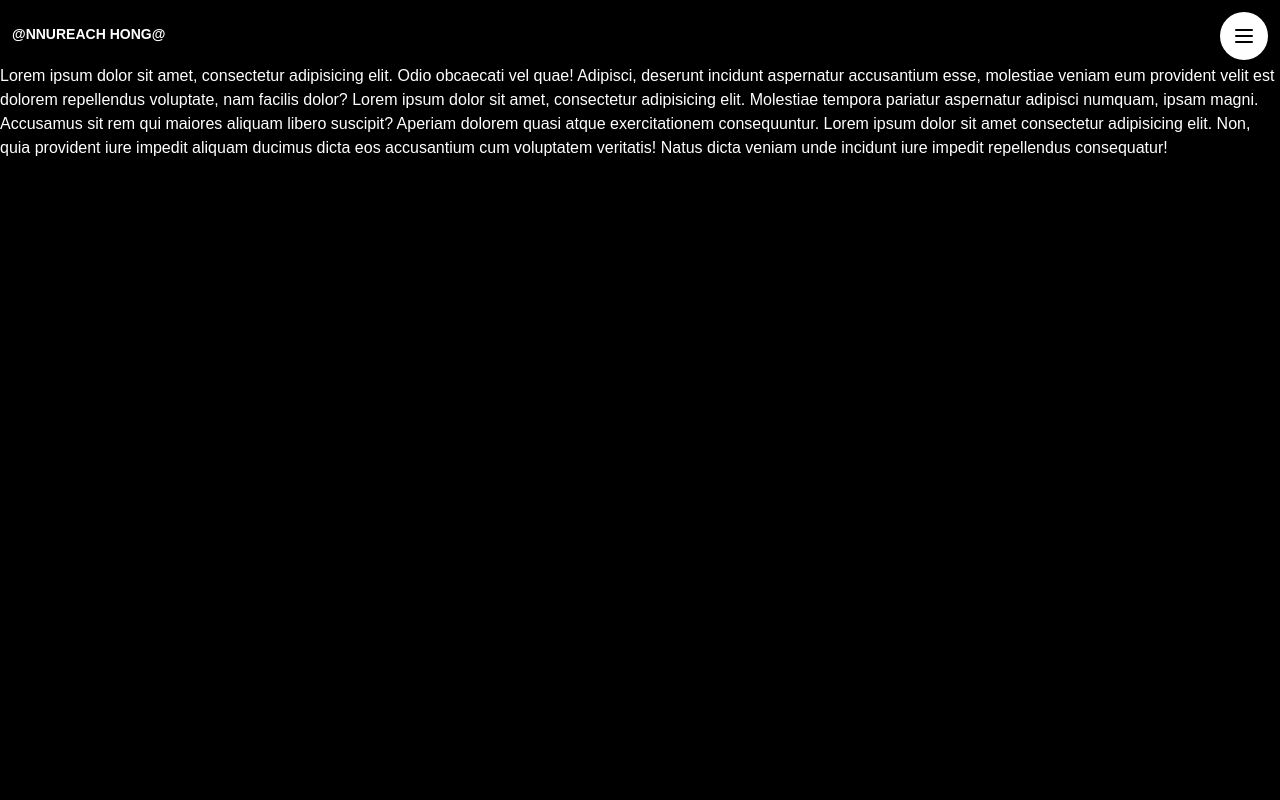
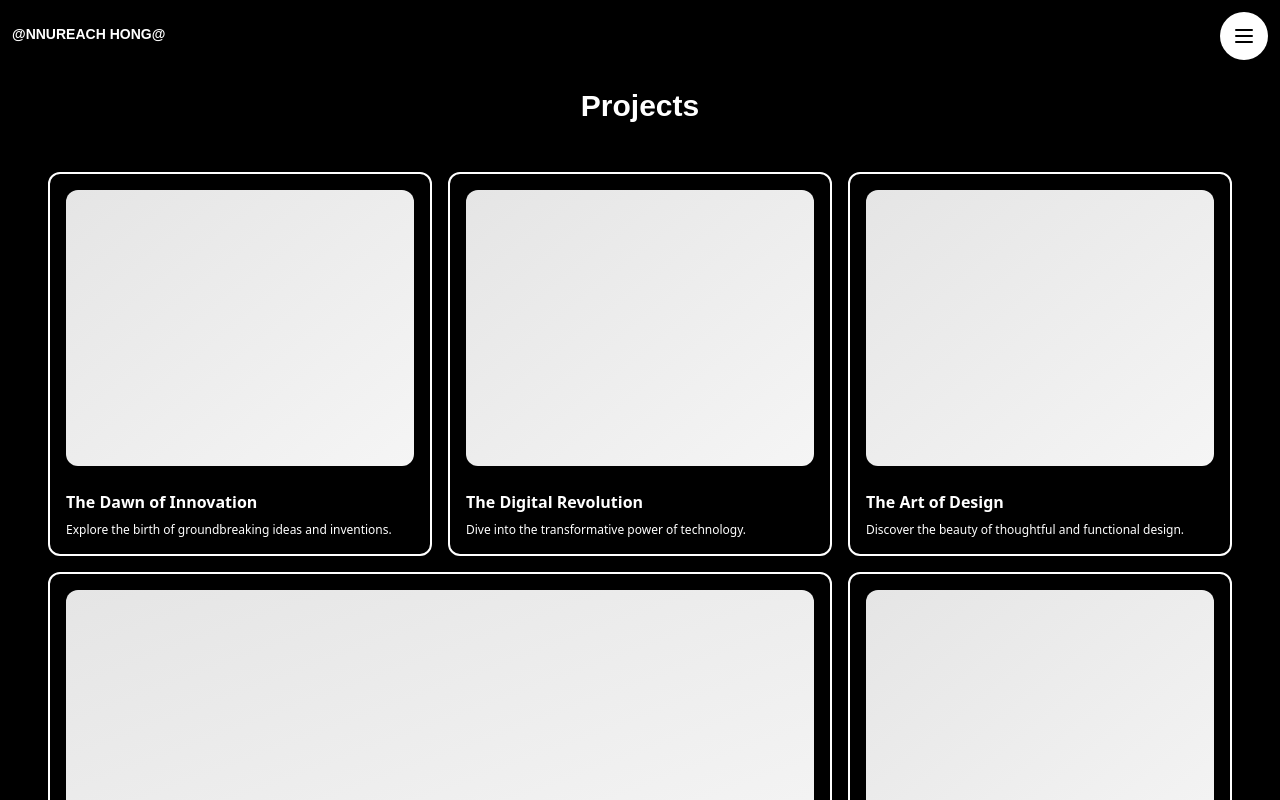
Before and after one commit to NuReach/MY-PORTFOLIO, a Next.js app: page /project in a window 1280 px wide. Shown: the top 800 px of the page. Built offline with nearby package versions, Linux system fonts and the light colour scheme; a web font is replaced by a local one; what @designbycode/tailwindcss-text-stroke would draw is missing.

Commit message:
update animation

```diff
--- a/src/app/project/page.tsx
+++ b/src/app/project/page.tsx
@@ -1,5 +1,7 @@
-import Navbar from '@/components/Navbar'
+'use client';
+import { BentoGridDemo } from '@/components/BentoGridDemo'
 import NavbarTwo from '@/components/NavbarTwo'
+import { motion } from 'framer-motion'
 import React from 'react'
 
 export default function Page() {
@@ -8,11 +10,16 @@ export default function Page() {
       <div>
         <NavbarTwo   />
       </div>
-      <p>
-        Lorem ipsum dolor sit amet, consectetur adipisicing elit. Odio obcaecati vel quae! Adipisci, deserunt incidunt aspernatur accusantium esse, molestiae veniam eum provident velit est dolorem repellendus voluptate, nam facilis dolor?
-        Lorem ipsum dolor sit amet, consectetur adipisicing elit. Molestiae tempora pariatur aspernatur adipisci numquam, ipsam magni. Accusamus sit rem qui maiores aliquam libero suscipit? Aperiam dolorem quasi atque exercitationem consequuntur.
-        Lorem ipsum dolor sit amet consectetur adipisicing elit. Non, quia provident iure impedit aliquam ducimus dicta eos accusantium cum voluptatem veritatis! Natus dicta veniam unde incidunt iure impedit repellendus consequatur!
-      </p>
+      <motion.div
+         initial ={{y:-100}}
+         animate = {{y:0}}
+         transition={{duration: 1,type:"spring",damping:6}}
+      className='w-full items-center justify-center flex mt-6'>
+        <p className='font-bold text-3xl'>Projects</p>
+      </motion.div>
+      <div>
+        <BentoGridDemo />
+      </div>
     </div>
   )
 }
--- /dev/null
+++ b/src/components/BentoGridDemo.tsx
@@ -0,0 +1,101 @@
+import { cn } from "../lib/utils";
+import React from "react";
+import { BentoGrid, BentoGridItem } from "./bento-grid";
+import { LucideOctagonX } from "lucide-react";
+
+
+export function BentoGridDemo() {
+  return (
+    <BentoGrid className="p-3 lg:p-12">
+      {items.map((item, i) => (
+        <BentoGridItem
+          key={i}
+          title={item.title}
+          description={item.description}
+          header={item.header}
+          icon={item.icon}
+          className={i === 3 || i === 6 || i===10 ? "md:col-span-2" : ""}
+        />
+      ))}
+    </BentoGrid>
+  );
+}
+const Skeleton = () => (
+  <div className="flex flex-1 w-full rounded-xl bg-gradient-to-br from-neutral-200 dark:from-neutral-900 dark:to-neutral-800 to-neutral-100"></div>
+);
+const items = [
+  {
+    title: "The Dawn of Innovation",
+    description: "Explore the birth of groundbreaking ideas and inventions.",
+    header: <Skeleton />,
+    icon: <LucideOctagonX />,
+  },
+  {
+    title: "The Digital Revolution",
+    description: "Dive into the transformative power of technology.",
+    header: <Skeleton />,
+    icon: <LucideOctagonX />,
+  },
+  {
+    title: "The Art of Design",
+    description: "Discover the beauty of thoughtful and functional design.",
+    header: <Skeleton />,
+    icon: <LucideOctagonX />,
+  },
+  {
+    title: "The Power of Communication",
+    description:
+      "Understand the impact of effective communication in our lives.",
+    header: <Skeleton />,
+    icon: <LucideOctagonX />,
+  },
+  {
+    title: "The Pursuit of Knowledge",
+    description: "Join the quest for understanding and enlightenment.",
+    header: <Skeleton />,
+    icon: <LucideOctagonX />,
+  },
+  {
+    title: "The Joy of Creation",
+    description: "Experience the thrill of bringing ideas to life.",
+    header: <Skeleton />,
+    icon: <LucideOctagonX />,
+  },
+  {
+    title: "The Spirit of Adventure",
+    description: "Embark on exciting journeys and thrilling discoveries.",
+    header: <Skeleton />,
+    icon: <LucideOctagonX />,
+  },
+  {
+    title: "The Pursuit of Knowledge",
+    description: "Join the quest for understanding and enlightenment.",
+    header: <Skeleton />,
+    icon: <LucideOctagonX />,
+  },
+  {
+    title: "The Joy of Creation",
+    description: "Experience the thrill of bringing ideas to life.",
+    header: <Skeleton />,
+    icon: <LucideOctagonX />,
+  },
+  {
+    title: "The Spirit of Adventure",
+    description: "Embark on exciting journeys and thrilling discoveries.",
+    header: <Skeleton />,
+    icon: <LucideOctagonX />,
+  },
+  {
+    title: "The Joy of Creation",
+    description: "Experience the thrill of bringing ideas to life.",
+    header: <Skeleton />,
+    icon: <LucideOctagonX />,
+  },
+  {
+    title: "The Spirit of Adventure",
+    description: "Embark on exciting journeys and thrilling discoveries.",
+    header: <Skeleton />,
+    icon: <LucideOctagonX />,
+  },
+
+];
--- /dev/null
+++ b/src/components/bento-grid.tsx
@@ -0,0 +1,53 @@
+import { cn } from "../lib/utils";
+
+export const BentoGrid = ({
+  className,
+  children,
+}: {
+  className?: string;
+  children?: React.ReactNode;
+}) => {
+  return (
+    <div
+      className={cn(
+        "grid grid-cols-1 md:grid-cols-3 gap-4  ",
+        className
+      )}
+    >
+      {children}
+    </div>
+  );
+};
+
+export const BentoGridItem = ({
+  className,
+  title,
+  description,
+  header,
+  icon,
+}: {
+  className?: string;
+  title?: string | React.ReactNode;
+  description?: string | React.ReactNode;
+  header?: React.ReactNode;
+  icon?: React.ReactNode;
+}) => {
+  return (
+    <div
+      className={cn(
+        "row-span-1 h-96 rounded-xl group/bento hover:shadow-xl transition duration-200 shadow-input dark:shadow-none p-4 bg-black border-white border-2  justify-between flex flex-col space-y-4",
+        className
+      )}
+    >
+      {header}
+      <div className="group-hover/bento:translate-x-2 transition duration-200">
+        <div className="font-sans font-bold text-white mb-2 mt-2">
+          {title}
+        </div>
+        <div className="font-sans font-normal text-xs text-white">
+          {description}
+        </div>
+      </div>
+    </div>
+  );
+};
```
